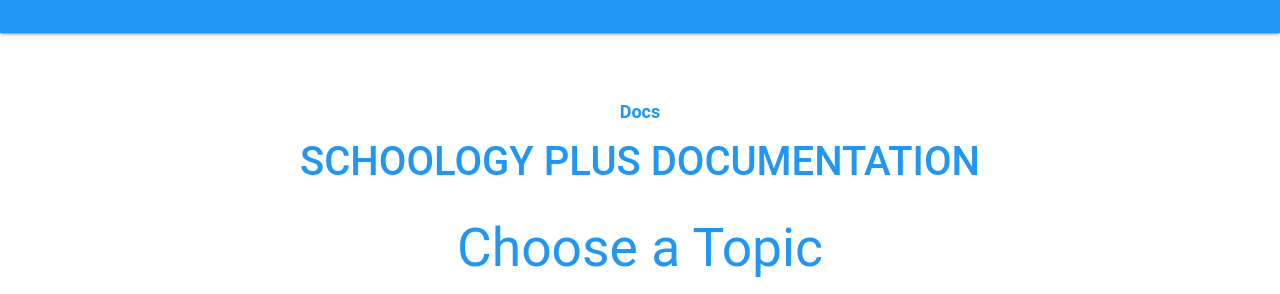
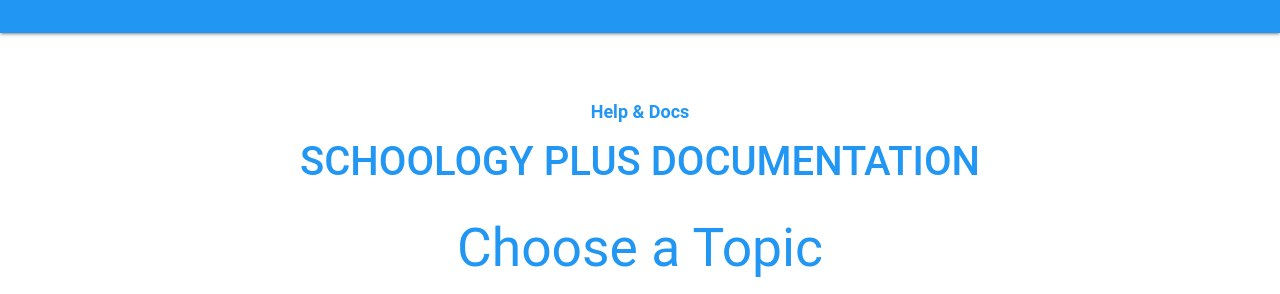
Before and after one commit to SchoologyPlus/schoologyplus.github.io, a Jekyll site: the page built from _docs/index.md, in a window 1280 px wide. Shown: the part 295-589 px from the top of the page. Built offline with Jekyll 4.4.1, drawn with Linux system fonts in a browser that asks for light colours.

Commit message:
Changed 'Docs' to 'Help & Docs' in breadcrumbs

```diff
--- a/_layouts/docs.html
+++ b/_layouts/docs.html
@@ -12,7 +12,7 @@
     <main class="container markdown-body">
         <div class="breadcrumbs-container">
             <p>
-                <a href="/docs" class="breadcrumb">Docs</a>
+                <a href="/docs" class="breadcrumb">Help & Docs</a>
                 {% if page.section != null %}
                 {% assign section_index_page = site.docs | where_exp: "p", "p.section == page.section" | where: "name", "index" | first %}
                 <a href="{{ section_index_page.url }}" class="breadcrumb">{{ section_index_page.title }}</a>
```
